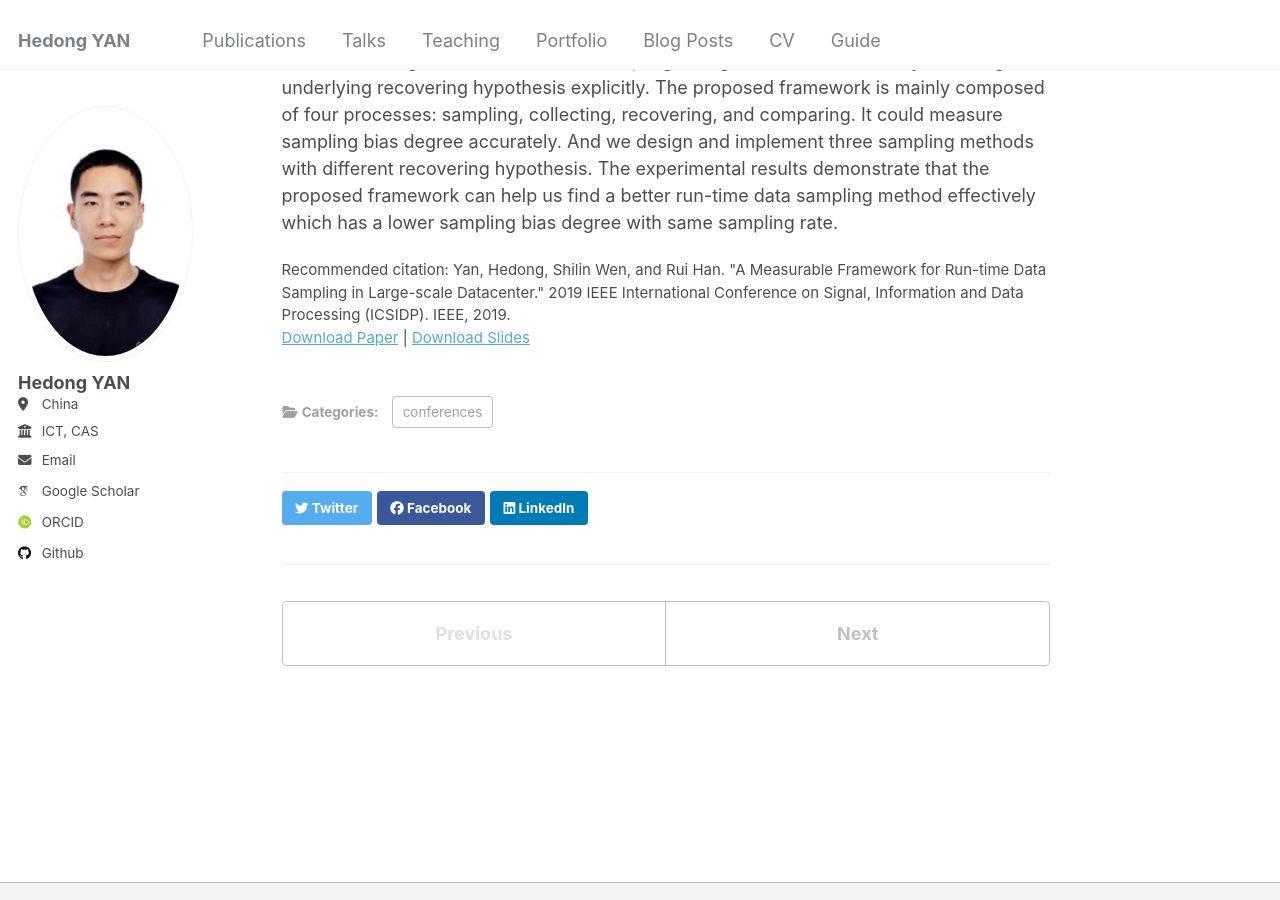
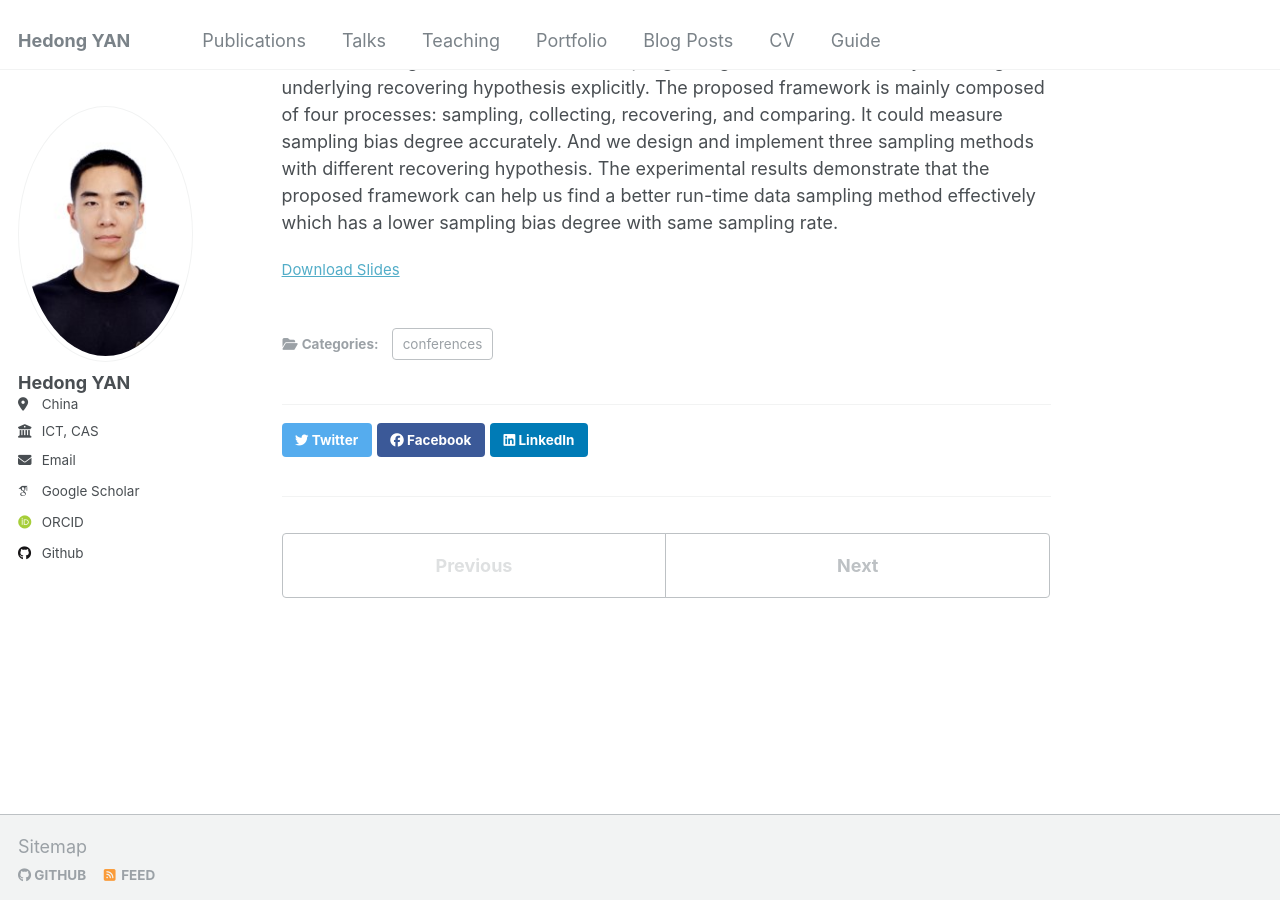
Before and after one commit to hedongyan/hedongyan.github.io, a Jekyll site: the page built from _publications/2019-12-11-A Measurable Framework for Run-time Data Sampling in Large-scale Datacenter.md, in a window 1280 px wide and 900 px high, scrolled down 454 px. Built offline with Jekyll 4.4.1, drawn with Linux system fonts in a browser that asks for light colours; some web fonts are replaced; some of the changed lines change nothing that is shown.

Commit message:
Update 2019-12-11-A Measurable Framework for Run-time Data Sampling in Large-scale Datacenter.md

```diff
--- a/_publications/2019-12-11-A Measurable Framework for Run-time Data Sampling in Large-scale Datacenter.md
+++ b/_publications/2019-12-11-A Measurable Framework for Run-time Data Sampling in Large-scale Datacenter.md
@@ -8,7 +8,7 @@
 venue: '2019 IEEE International Conference on Signal, Information and Data Processing (ICSIDP)'
 slidesurl: '/files/slides1.pdf'
 paperurl: '/files/A_Measurable_Framework_for_Run-time_Data_Sampling_in_Large-scale_Datacenter.pdf'
-citation: 'Yan, Hedong, Shilin Wen, and Rui Han. "A Measurable Framework for Run-time Data Sampling in Large-scale Datacenter." 2019 IEEE International Conference on Signal, Information and Data Processing (ICSIDP). IEEE, 2019.'
+# citation: 'Yan, Hedong, Shilin Wen, and Rui Han. "A Measurable Framework for Run-time Data Sampling in Large-scale Datacenter." 2019 IEEE International Conference on Signal, Information and Data Processing (ICSIDP). IEEE, 2019.'
 ---
 
 In large-scale data center, collecting run-time data is a very effective method which can be used to analyze and monitor the performance of data centers. But due to the huge size of data centers, limited computing resources and the requirement of low delay, it is very difficult and unrealistic to collect all the data in large-scale data centers. Therefore, to solve the serious problem, sampling partial data from all data is a common method at present. However, existing researches only focus on designing some efficient data sampling methods to reduce resource and time overhead in datacenters, but these works do not provide a unified and measurable framework to quantity the quality and practicability of other sampling methods. In this paper, we propose a measurable framework for general run-time data sampling in large-scale data center by modeling underlying recovering hypothesis explicitly. The proposed framework is mainly composed of four processes: sampling, collecting, recovering, and comparing. It could measure sampling bias degree accurately. And we design and implement three sampling methods with different recovering hypothesis. The experimental results demonstrate that the proposed framework can help us find a better run-time data sampling method effectively which has a lower sampling bias degree with same sampling rate.
```
